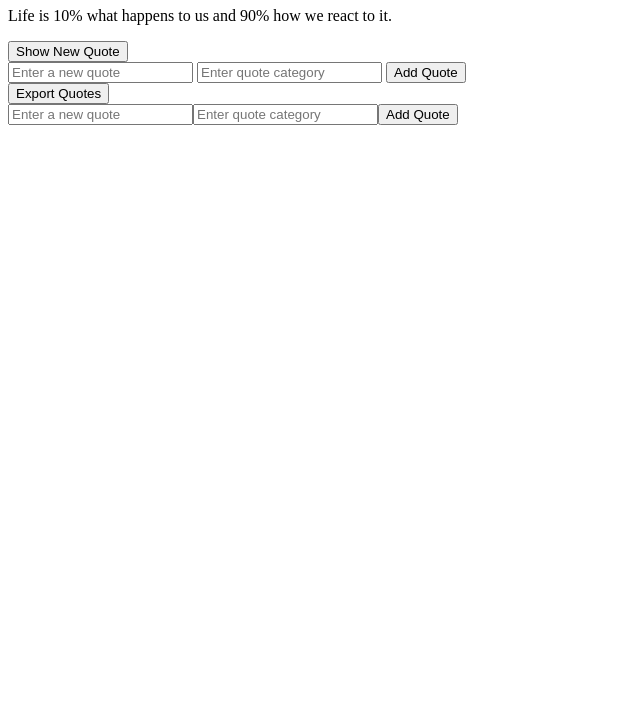
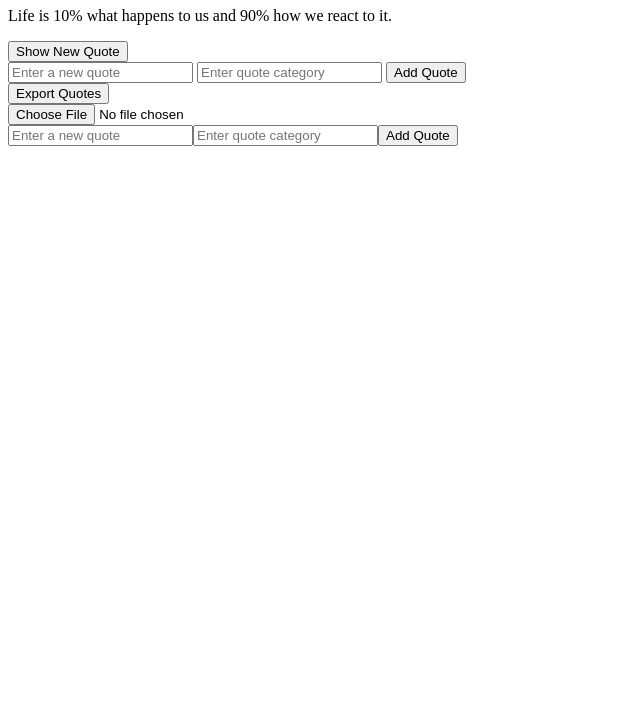
Before and after one commit to RachieJosh/alx_fe_javascript, a plain HTML site: page dom-manipulation/index.html in a window 1280 px wide. Shown: the part 73-800 px from the top of the page, without its empty margins (0-640 px from the left). Drawn offline with Linux system fonts and the light colour scheme.

Commit message:
error corrected

```diff
--- a/dom-manipulation/index.html
+++ b/dom-manipulation/index.html
@@ -24,6 +24,16 @@
     <!-- Export Quotes Button -->
     <button id="exportQuotesButton">Export Quotes</button>
 
+    <!-- Import Quotes Button -->
+    <div>
+      <input
+        type="file"
+        id="importFile"
+        accept=".json"
+        onchange="importFromJsonFile(event)"
+      />
+    </div>
+
     <script src="script.js"></script>
   </body>
 </html>
--- a/dom-manipulation/script.js
+++ b/dom-manipulation/script.js
@@ -145,6 +145,19 @@ document
   .getElementById("exportQuotesButton")
   .addEventListener("click", exportQuotes);
 
+// Function to import quotes from a JSON file
+function importFromJsonFile(event) {
+  const fileReader = new FileReader();
+  fileReader.onload = function (event) {
+    const importedQuotes = JSON.parse(event.target.result);
+    quotes.push(...importedQuotes);
+    saveQuotesToLocalStorage(); // Save the imported quotes to localStorage
+    alert("Quotes imported successfully!");
+    showRandomQuote(); // Show a random quote after importing
+  };
+  fileReader.readAsText(event.target.files[0]);
+}
+
 // DOM loaded
 document.addEventListener("DOMContentLoaded", () => {
   createAddQuoteForm(); // Create the form for adding quotes
```
